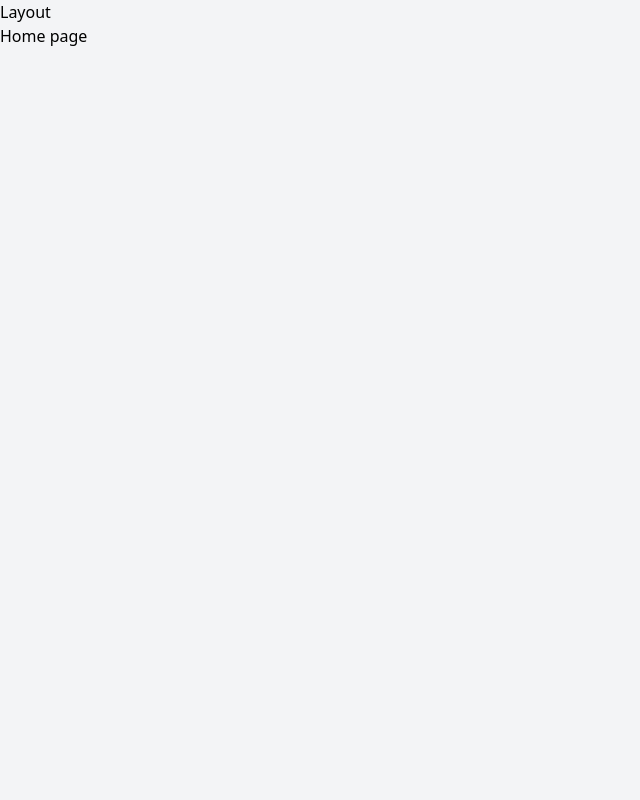
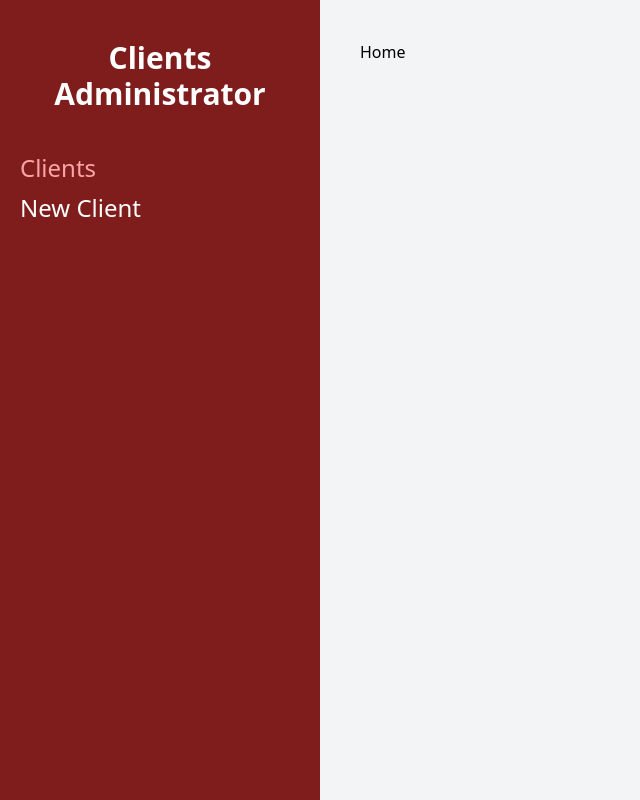
Before and after one commit to listerineh/simple-CRN, a React (Vite) app: page /clients in a window 1280 px wide. Shown: the whole page, without its empty margins (0-640 px from the left). Built offline with nearby package versions, Linux system fonts and the light colour scheme.

Commit message:
Feature: Create the initial front of the page

```diff
--- /dev/null
+++ b/src/components/Form.jsx
@@ -0,0 +1,11 @@
+import React from 'react'
+
+function Form() {
+  return (
+    <div className='bg-white mt-10 px-5 py-10 rounded-md shadow-md md:w-3/4 mx-auto'>
+      <h1 className="text-gray-600 font-bold text-xl uppercase text-center">Add a Client</h1>
+    </div>
+  )
+}
+
+export default Form
--- a/src/layout/Layout.jsx
+++ b/src/layout/Layout.jsx
@@ -1,10 +1,32 @@
-import { Outlet } from 'react-router-dom'
+import { Outlet, Link, useLocation } from 'react-router-dom'
 
 function Layout() {
+
+  const location = useLocation()
+  const currentURL = location.pathname
+
   return (
-    <div>
-      <h1>Layout</h1>
-      <Outlet />
+    <div className='md:flex md:min-h-screen '>
+
+      <div className='md:w-1/4 bg-red-900 px-5 py-10'>
+        <h2 className='text-5xl md:text-2xl lg:text-3xl font-black text-center text-white'>
+          Clients Administrator
+        </h2>
+        <nav className='mt-10 '>
+          <Link
+            to='/clients'
+            className={`${currentURL === '/clients' ? 'text-red-300' : 'text-white'}  text-2xl block mt-2 hover:text-red-200`}
+          >Clients</Link>
+          <Link
+            to='/clients/new'
+            className={`${currentURL === '/clients/new' ? 'text-red-300' : 'text-white'}  text-2xl block mt-2 hover:text-red-200`}
+          >New Client</Link>
+        </nav>
+      </div>
+      <div className='md:w-3/4 p-10'>
+        <Outlet />
+      </div>
+
     </div>
   )
 }
--- a/src/pages/Home.jsx
+++ b/src/pages/Home.jsx
@@ -3,7 +3,7 @@
 function Home() {
   return (
     <div>
-      <h1>Home page</h1>
+      <h1>Home</h1>
     </div>
   )
 }
--- a/src/pages/NewClient.jsx
+++ b/src/pages/NewClient.jsx
@@ -1,10 +1,13 @@
 import React from 'react'
+import Form from '../components/Form'
 
 function NewClient() {
   return (
-    <div>
-      <h1>New Clients</h1>
-    </div>
+    <>
+      <h1 className="font-black text-4xl text-red-900">New Client</h1>
+      <p className='mt-3'>Fill this fields to register a new client!</p>
+      <Form />
+    </>
   )
 }
 
```
